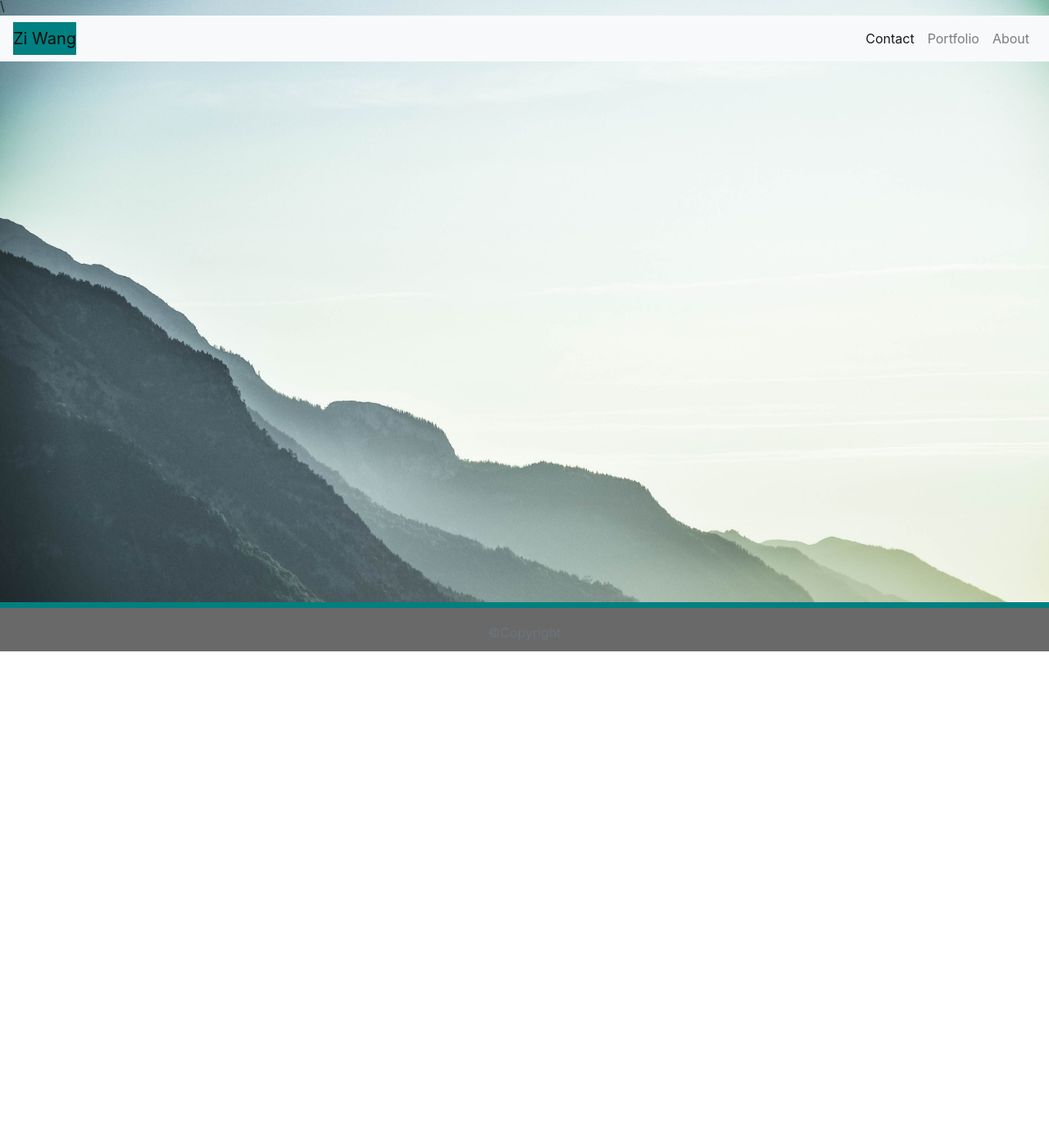
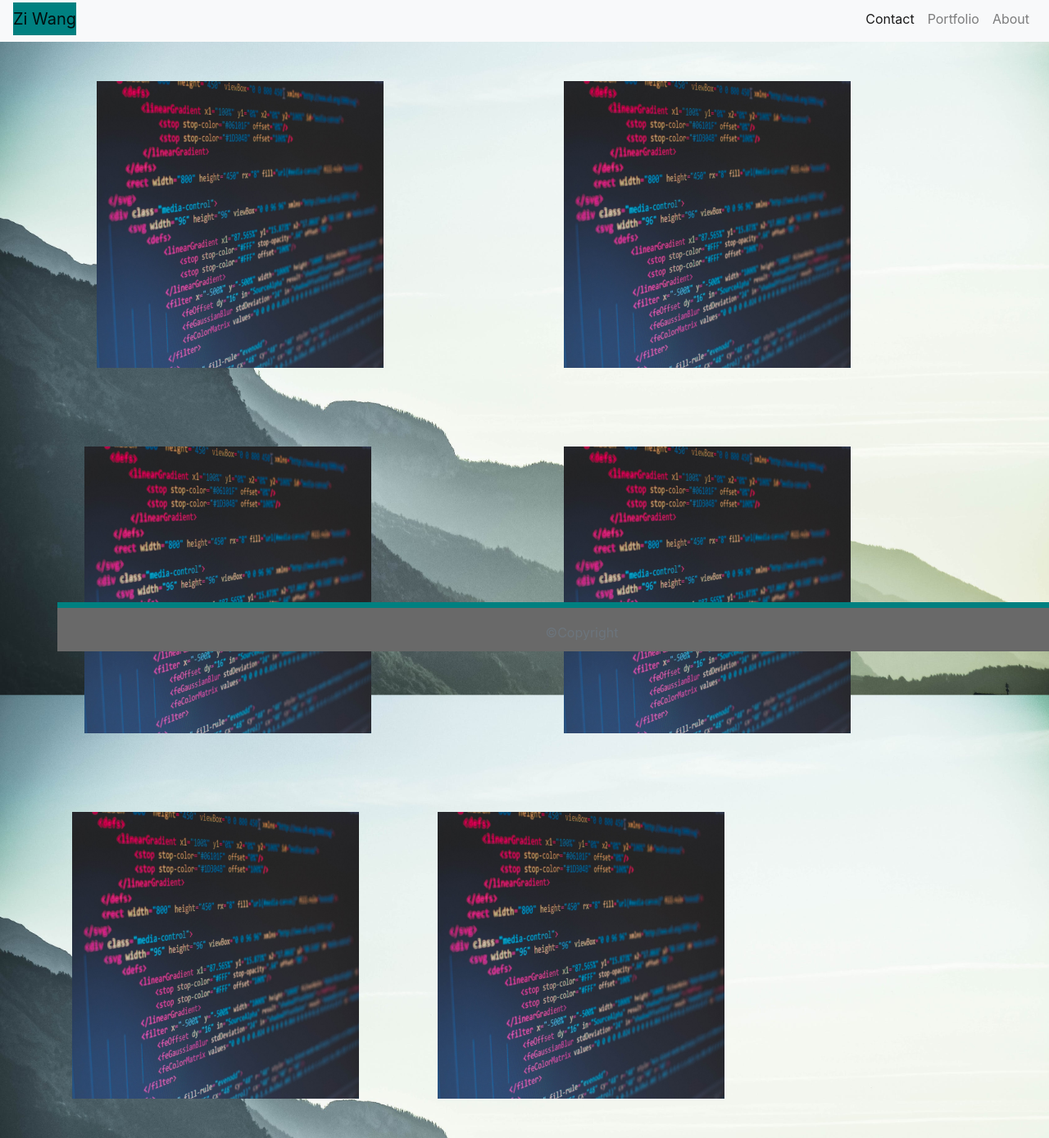
Before and after one commit to ZiWang55/AboutMe, a plain HTML site: page portfolio.html in a window 1280 px wide. Shown: the part 5-1394 px from the top of the page at 82% size. Before the commit the page ends 800 px from the top, so only its background shows below. Drawn offline with nearby package versions, Linux system fonts and the light colour scheme.

Commit message:
working on portfolio.html

```diff
--- a/portfolio.html
+++ b/portfolio.html
@@ -2,7 +2,7 @@
 <html lang="en">
   <head>
     <meta charset="UTF-8">
-    <meta name="viewport" content="width=device-width, initial-scale=1.0">\
+    <meta name="viewport" content="width=device-width, initial-scale=1.0">
     <!-- webpage tab title -->
     <title>About Me Website</title>
     <!-- bootstrap -->
@@ -31,6 +31,32 @@
     </div>
   </nav>
 </body>
+<!-- photo section with grid -->
+<div class="container">
+    <div class="row">
+        <div class="col-md-6 p-5">
+            <img class="portfolio" src="/Assets/Images/portfolio.jfif" alt="portfolio photo">
+        </div>
+        <div class="col-md-6 p-5">
+            <img class="portfolio" src="/Assets/Images/portfolio.jfif" alt="portfolio photo">
+        </div>
+        <div class="row">
+            <div class="col-md-6 p-5">
+                <img class="portfolio" src="/Assets/Images/portfolio.jfif" alt="portfolio photo">
+            </div>
+            <div class="col-md-6 p-5">
+                <img class="portfolio" src="/Assets/Images/portfolio.jfif" alt="portfolio photo">
+            </div>
+            <div class="row">
+                <div class="col-md-6 p-5">
+                    <img class="portfolio" src="/Assets/Images/portfolio.jfif" alt="portfolio photo">
+                </div>
+                <div class="col-md-6 p-5">
+                    <img class="portfolio" src="/Assets/Images/portfolio.jfif" alt="portfolio photo">
+                </div>
+    </div>
+</div>
+</container>
 <!--footer-->
 <footer class="footer">
     <div class="container">
--- a/style.css
+++ b/style.css
@@ -65,3 +65,8 @@ p {
 /* .form-group {
     width: 100%;
 } */
+
+.portfolio {
+    height: 350px;
+    width: 350px;
+}
```
Also changed, not shown: contact.html (+1 -1 lines), index.html (+1 -1 lines), Assets/Images/portfolio.jfif (added).
